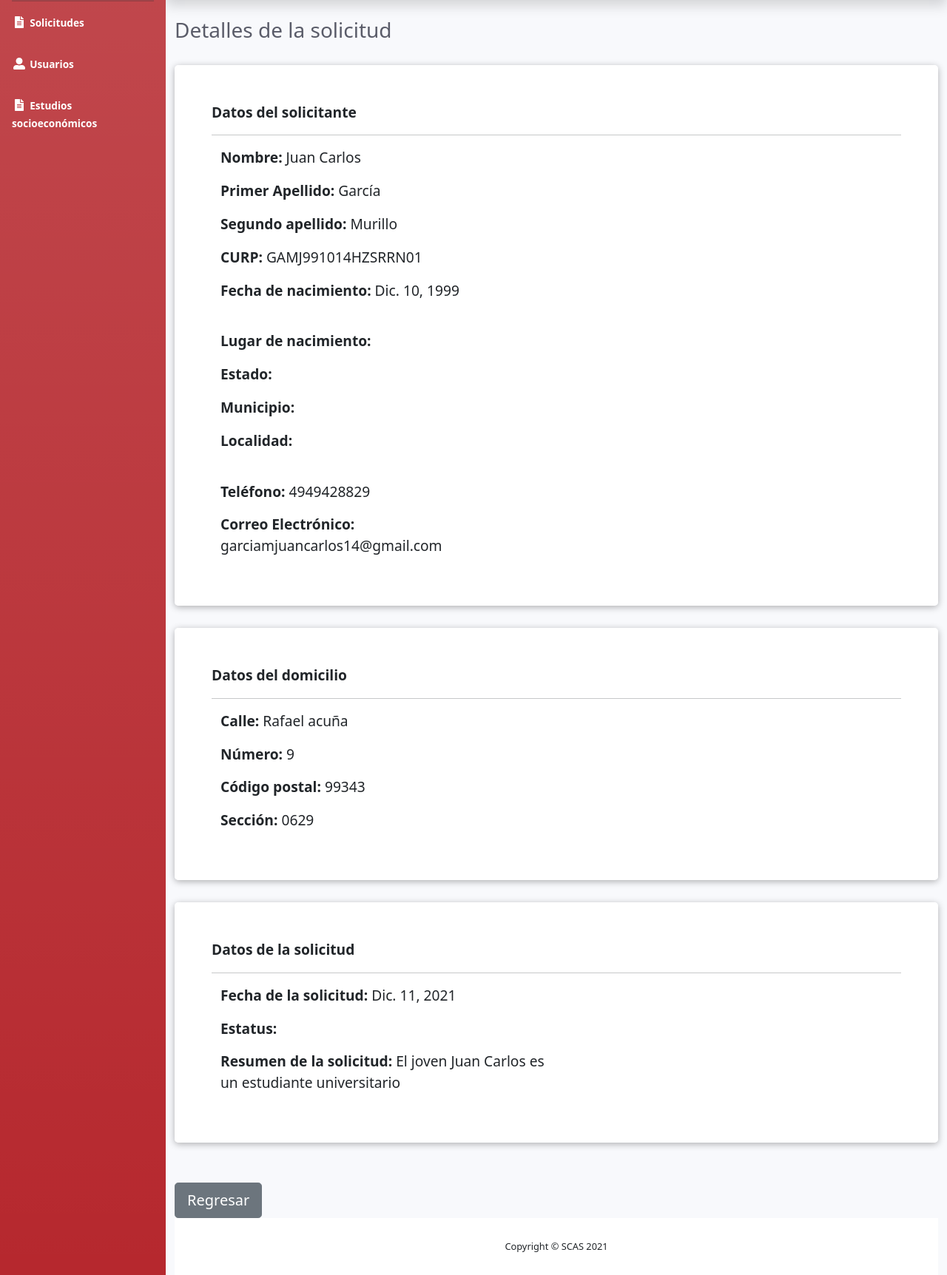
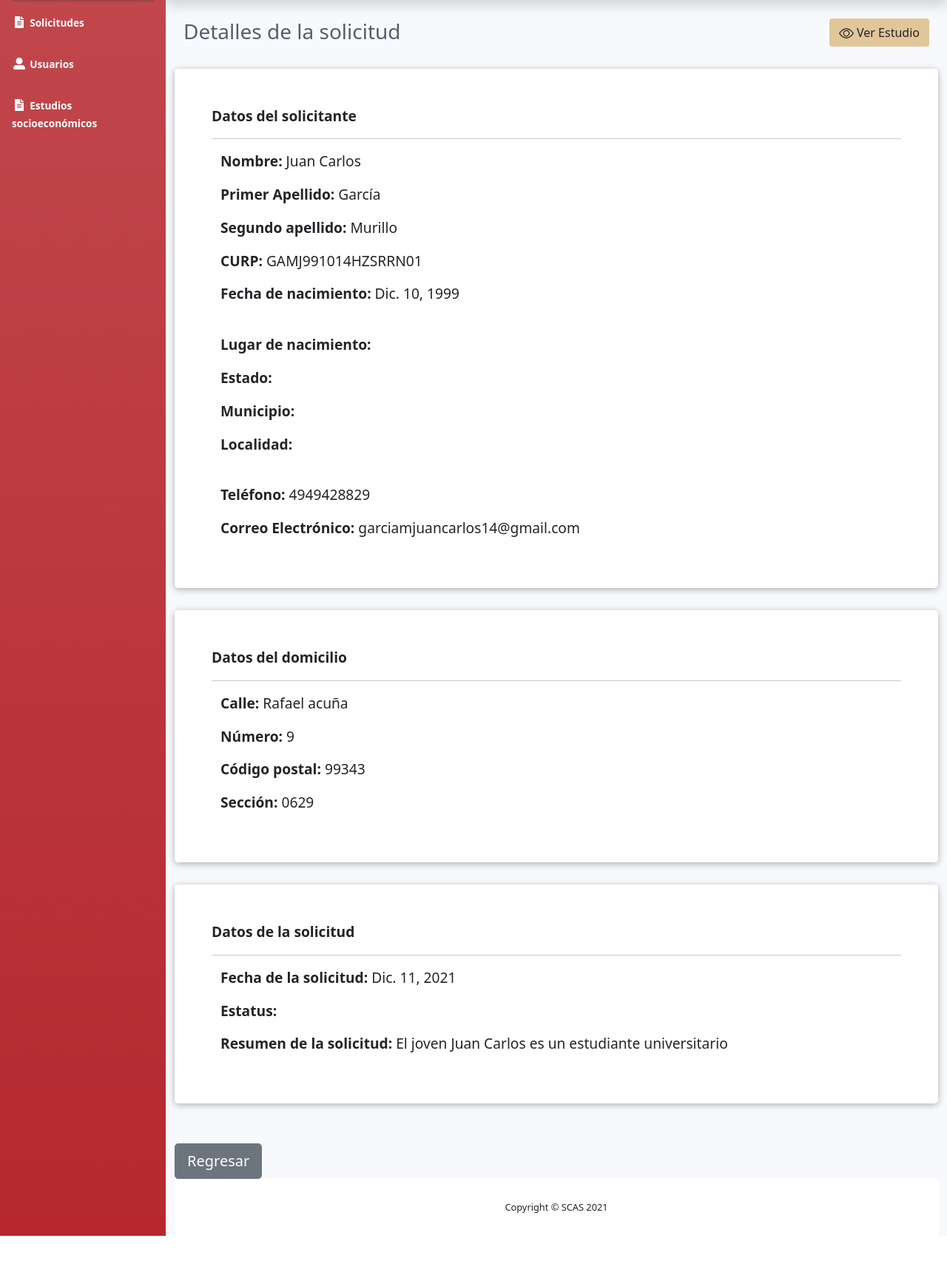
Before and after one commit to juanca1499/scas, a Django app: page /solicitudes/detalle/1 in a window 1280 px wide. Shown: the part 70-1794 px from the top of the page at 74% size. After the commit the page ends 1741 px from the top, so only its background shows below. Run offline with Django 3.2, Linux system fonts and the light colour scheme; a user stored in the database is signed in; data comes from the database, SQL or seed files in the repository; tables that the repository leaves empty hold one stand-in row (values such as "Sample post"); parts of the project's set-up code (start-up, migrations or seed data) failed here and were passed over; some libraries are stand-ins or nearby versions; some web fonts are replaced.

Commit message:
Se añadio un boton en la vista de detalles de solicitudes para poder agregar o ver un estudio socioeconomico asociado

```diff
--- a/solicitudes/templates/solicitudes/solicitud_detail.html
+++ b/solicitudes/templates/solicitudes/solicitud_detail.html
@@ -6,7 +6,37 @@
 {% endblock %}
 
 {% block headertitle %}
-    Detalles de la solicitud
+    <!-- Se muestra el encabezado de la página, en este encabezado se encuentra el título de la página (Detalles de la solicitud),
+        y el botón que nos permite agregar un nuevo estudio socioeconomico en dado caso de que la solicitud
+        no tenga uno ya asociado -->
+         <div class="container">
+            <div class="row align-items-center justify-content-between">
+                <div class="col-9">
+                    Detalles de la solicitud
+                </div>
+                <div class="col-md-auto">
+
+                    {% if estudio == False%}
+                        <a class="btn btn-mg" style="background-color: #b6282e;color:rgb(255, 255, 255)" href="{% url 'estudio_socioeconomico:nuevo' solicitud.id %}">
+                            <!-- Se especifica que icono se mostrara en el botón que utilizamos para agregar nuevas solicitudes -->
+                            <svg xmlns="http://www.w3.org/2000/svg" width="20" height="20" fill="currentColor" class="bi bi-plus-circle" viewBox="0 0 16 16">
+                                <path d="M8 15A7 7 0 1 1 8 1a7 7 0 0 1 0 14zm0 1A8 8 0 1 0 8 0a8 8 0 0 0 0 16z"/>
+                                <path d="M8 4a.5.5 0 0 1 .5.5v3h3a.5.5 0 0 1 0 1h-3v3a.5.5 0 0 1-1 0v-3h-3a.5.5 0 0 1 0-1h3v-3A.5.5 0 0 1 8 4z"/>
+                            </svg>
+                            Agregar Estudio
+                        </a>
+                    {% elif estudio == True %}
+                        <a class="btn btn-mg" style="background-color: #E1C699;" href="{% url 'estudio_socioeconomico:detalle' estudio_folio %}">
+                            <svg xmlns="http://www.w3.org/2000/svg" width="20" height="20" fill="currentColor" class="bi bi-eye" viewBox="0 0 16 16">
+                                <path d="M16 8s-3-5.5-8-5.5S0 8 0 8s3 5.5 8 5.5S16 8 16 8zM1.173 8a13.133 13.133 0 0 1 1.66-2.043C4.12 4.668 5.88 3.5 8 3.5c2.12 0 3.879 1.168 5.168 2.457A13.133 13.133 0 0 1 14.828 8c-.058.087-.122.183-.195.288-.335.48-.83 1.12-1.465 1.755C11.879 11.332 10.119 12.5 8 12.5c-2.12 0-3.879-1.168-5.168-2.457A13.134 13.134 0 0 1 1.172 8z"/>
+                                <path d="M8 5.5a2.5 2.5 0 1 0 0 5 2.5 2.5 0 0 0 0-5zM4.5 8a3.5 3.5 0 1 1 7 0 3.5 3.5 0 0 1-7 0z"/>
+                            </svg>
+                            Ver Estudio
+                        </a>
+                    {% endif %}
+                </div>
+            </div>
+        </div>
 {% endblock %}
 
 
@@ -15,7 +45,7 @@
         <section>
             <p><b>Datos del solicitante</b></p>
             <hr>
-            <div class="col-6">
+            <div class="col-12">
                 <p><b>Nombre: </b>{{solicitud.nombre}}</p>
                 <p><b>Primer Apellido: </b> {{solicitud.primer_apellido}}</p>
                 {% if solicitud.segundo_apellido != None %} <!-- Solo muestra el segundo apellido en caso de que haya sido capturado-->
@@ -41,7 +71,7 @@
         <section>
             <p><b>Datos del domicilio</b></p>
             <hr>
-            <div class="col-6">
+            <div class="col-12">
                 <p><b>Calle: </b>{{solicitud.calle}}</p>
                 <p><b>Número: </b> {{solicitud.numero}}</p>
                 <p><b>Código postal: </b>{{solicitud.codigo_postal}}</p>
@@ -54,7 +84,7 @@
         <section>
             <p><b>Datos de la solicitud</b></p>
             <hr>
-            <div class="col-6">
+            <div class="col-12">
                 <p><b>Fecha de la solicitud: </b>{{solicitud.fecha}}</p>
                 <p><b>Estatus: </b> {{solicitud.estatus}}</p>
                 {% if solicitud.resumen != None %} <!-- Solo muestra el resumen de la solicitud en caso de que haya sido capturado-->
--- a/solicitudes/views.py
+++ b/solicitudes/views.py
@@ -9,6 +9,7 @@ from django.http import JsonResponse
 
 from .models import Solicitud
 from usuarios.models import Usuario, Estado, Municipio, Localidad
+from estudio_socioeconomico.models import EstudioSocioeconomico
 from .forms import SolicitudForm
 
 
@@ -68,6 +69,21 @@ class DetalleSolicitud(LoginRequiredMixin, DetailView):
     model = Solicitud
     context_object_name = "solicitud"
 
+    def get_context_data(self, **kwargs):
+        context = super().get_context_data(**kwargs)
+        try:
+            estudio = EstudioSocioeconomico.objects.get(solicitud=self.object.id)
+        except EstudioSocioeconomico.DoesNotExist:
+            estudio = None
+
+        if estudio != None:
+            context['estudio'] = True
+            context['estudio_folio'] = estudio.folio
+        else:
+            print('Holaaaaaaaaaaaaaaaaaa')
+            context['estudio']=False
+
+        return context
 
 def obtiene_municipios(request):
     # estado = get_object_or_404(Estado, id=id_estado)
```
